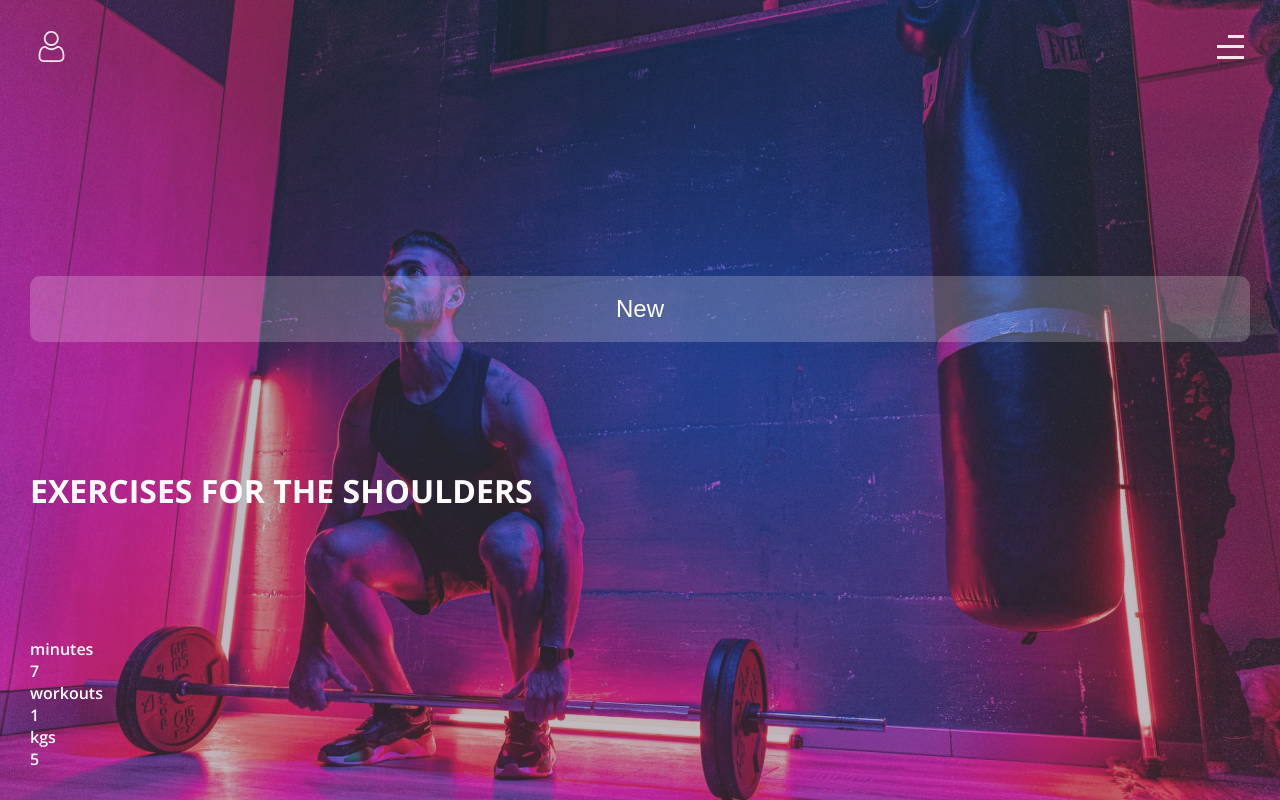
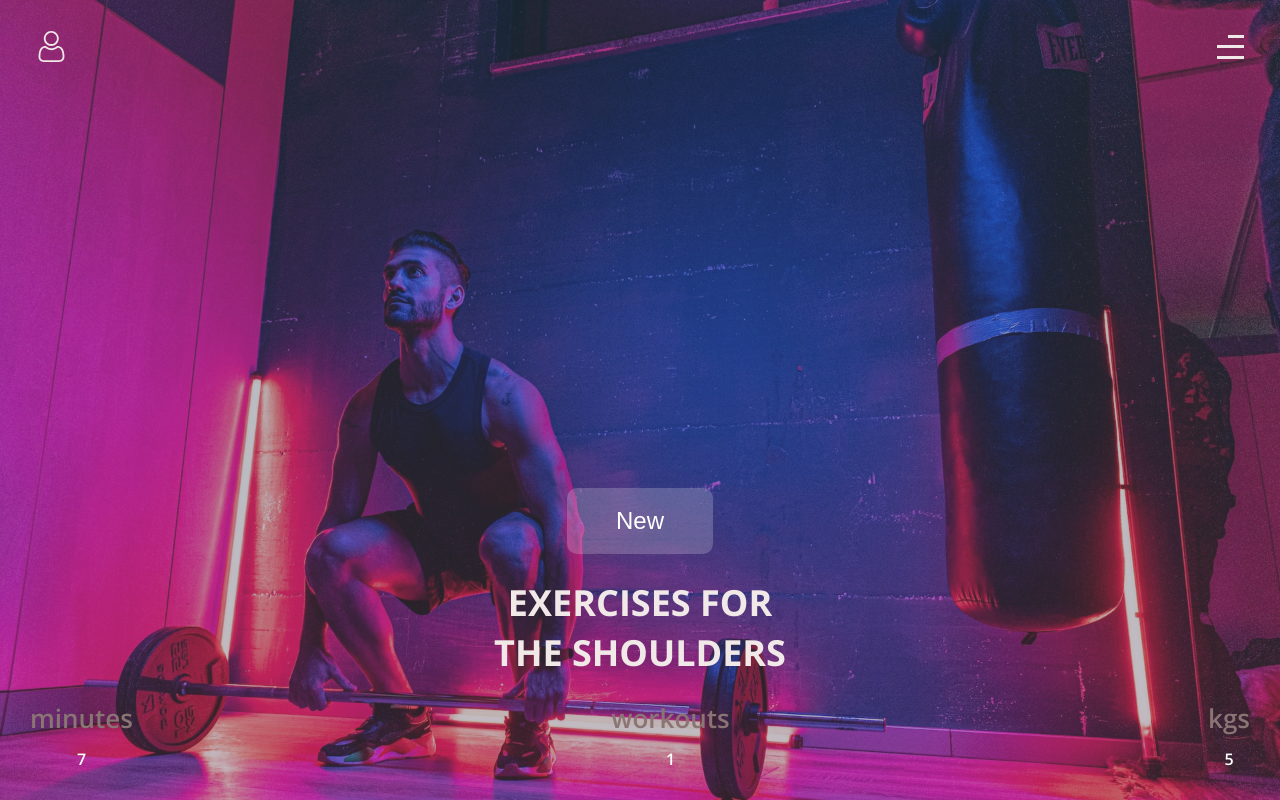
Before and after one commit to NikitaVereev/workout-app, a React (Create React App) app in the folder front/: page / in a window 1280 px wide. Built offline with nearby package versions, Linux system fonts and the light colour scheme.

Commit message:
layout and button styles

```diff
--- a/front/package.json
+++ b/front/package.json
@@ -8,6 +8,7 @@
     "@testing-library/user-event": "^13.5.0",
     "react": "^18.2.0",
     "react-dom": "^18.2.0",
+    "react-router": "^6.4.3",
     "react-scripts": "5.0.1",
     "sass": "^1.55.0",
     "web-vitals": "^2.1.4"
--- a/front/src/components/common/Layout/Layout.module.sass
+++ b/front/src/components/common/Layout/Layout.module.sass
@@ -7,3 +7,7 @@
     background-size: cover
     background-position: center
     background-repeat: no-repeat
+.contetn
+    display: flex
+    flex-direction: column
+    align-items: center
--- a/front/src/components/common/Layout/index.jsx
+++ b/front/src/components/common/Layout/index.jsx
@@ -9,8 +9,7 @@ const Layout = ({ children, bgImage }) => {
 			style={{ backgroundImage: `url(${bgImage})` }}
 		>
 			<Header />
-			<div></div>
-			{children}
+			<div className={styles.contetn}>{children}</div>
 		</div>
 	)
 }
--- a/front/src/components/pages/Home/Home.module.sass
+++ b/front/src/components/pages/Home/Home.module.sass
@@ -0,0 +1,9 @@
+@import '../../../sass/_variables'
+.title
+    text-align: center
+    max-width: 292px
+    width: 100%
+    color: $white
+    font-size: 36px
+    font-weight: 700
+    line-height: 139.19%
--- a/front/src/components/pages/Home/index.jsx
+++ b/front/src/components/pages/Home/index.jsx
@@ -7,9 +7,9 @@ import bgImage from '../../images/bg1.jpg'
 
 const Home = () => {
 	return (
-		<Layout height='100%' bgImage={bgImage}>
+		<Layout className={styles.container} height='100%' bgImage={bgImage}>
 			<Button style='main' text={'New'} callback={() => {}} />
-			<h1>EXERCISES FOR THE SHOULDERS</h1>
+			<h1 className={styles.title}>EXERCISES FOR THE SHOULDERS</h1>
 			<Counters />
 		</Layout>
 	)
--- a/front/src/components/ui/Button/Button.module.sass
+++ b/front/src/components/ui/Button/Button.module.sass
@@ -9,6 +9,7 @@ $accent-04: rgba($accent, .4)
     border: none
     outline: none
     padding: 11px 46px
+    display: inline-block
     &:hover
         background: rgba($accent, .7)
     &.main
--- a/front/src/components/ui/Counters/Counters.module.sass
+++ b/front/src/components/ui/Counters/Counters.module.sass
@@ -0,0 +1,13 @@
+.wrapper
+    display: flex
+    width: 100%
+    justify-content: space-between
+    align-items: center
+    .count
+        text-align: center
+        .heading
+            margin-bottom: 12px
+            font-size: 26px
+            line-height: 130.19%
+            font-weight: 400
+            color: #8a7474
--- a/front/src/components/ui/Counters/index.jsx
+++ b/front/src/components/ui/Counters/index.jsx
@@ -9,10 +9,10 @@ const Counters = () => {
 	}
 
 	return (
-		<div>
+		<div className={styles.wrapper}>
 			{Object.entries(counters).map(item => (
 				<div key={'_key' + item[0]} className={styles.count}>
-					<div className='heading'>{item[0]}</div>
+					<div className={styles.heading}>{item[0]}</div>
 					<div className='number'>{item[1]}</div>
 				</div>
 			))}
```
Also changed, not shown: 1 other file (tests, documents, lock files or other folders).
